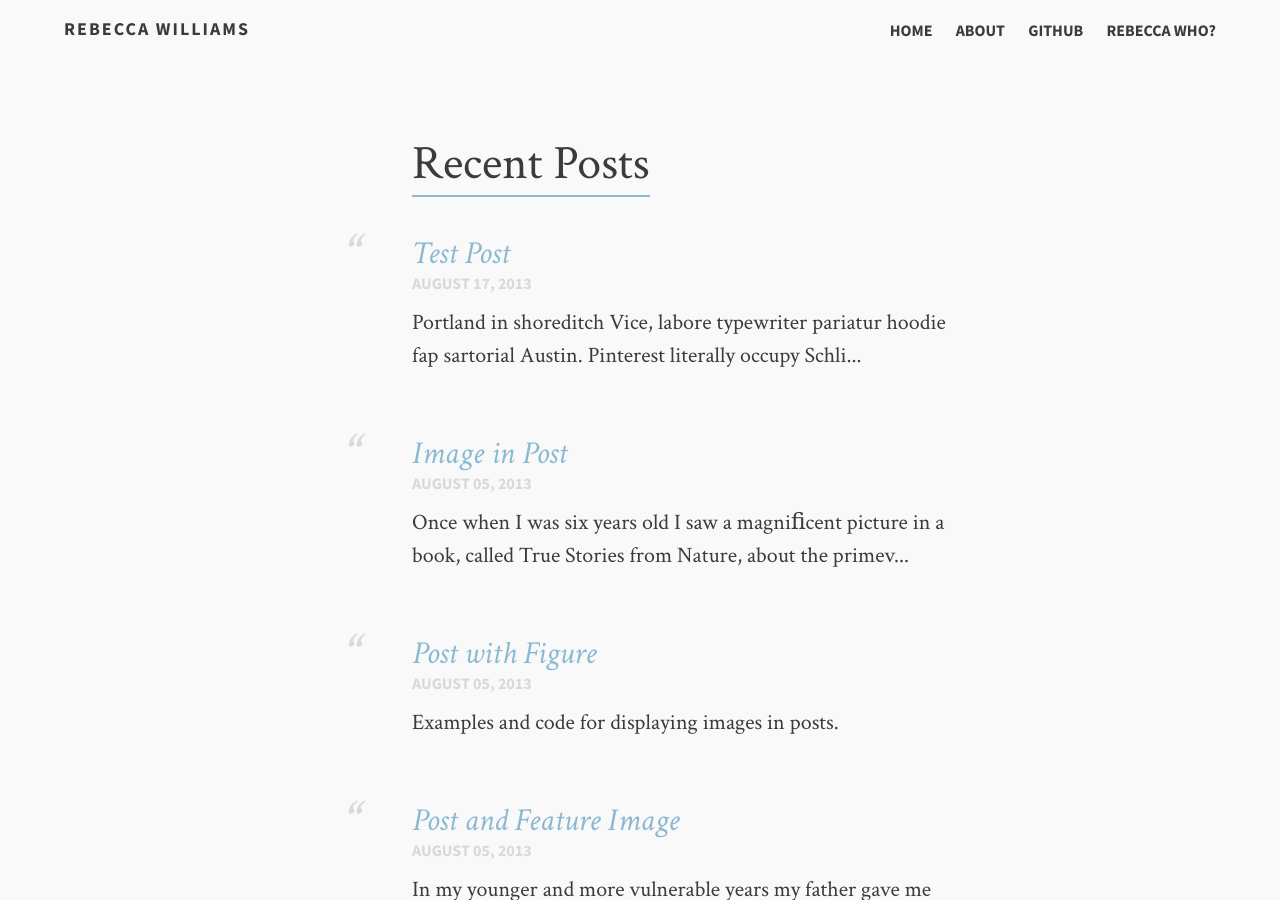
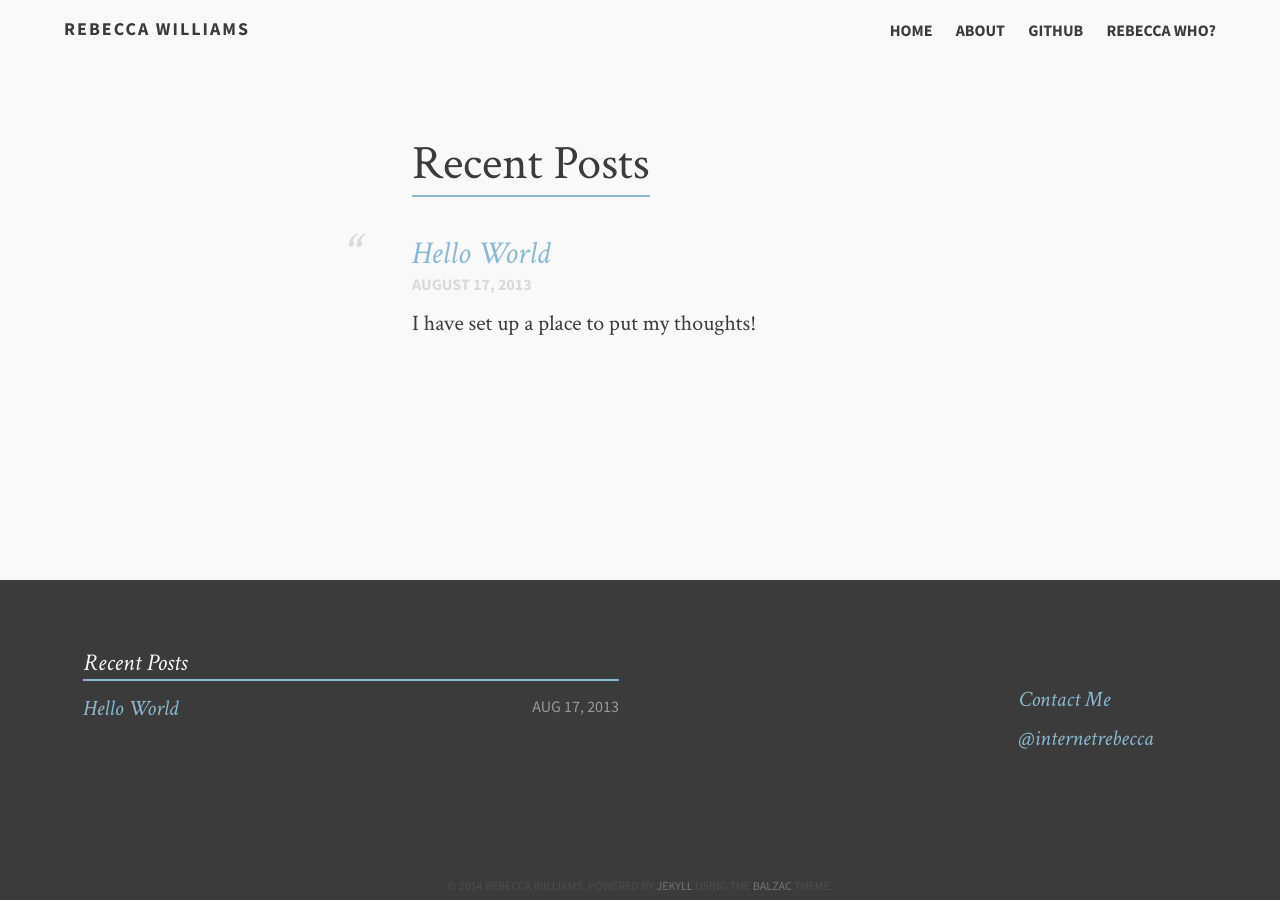
Before and after one commit to rebeccawilliams/rebeccawilliams.us, a Jekyll site: the page built from index.md, in a window 1280 px wide and 900 px high. Built offline with Jekyll 4.4.1, drawn with Linux system fonts in a browser that asks for light colours; some of the changed lines change nothing that is shown; some of the changed text lies outside the part shown.

Commit message:
Hello World

```diff
--- a/_includes/head-dark.html
+++ b/_includes/head-dark.html
@@ -1,3 +1,5 @@
+<!doctype html>
+<html lang="en">
 <meta charset="utf-8">
 <title>{% if page.title %}{{ page.title }} &#8211; {% endif %}{{ site.title }}</title>
 <meta name="description" content="{{ page.description }}">
--- a/_posts/2013-08-05-longform-post.md
+++ /dev/null
@@ -1,44 +0,0 @@
----
-layout: post-no-feature
-title: "A Longform Post to Cogitate"
-description: "Portland in shoreditch Vice, labore typewriter pariatur hoodie fap sartorial Austin. Pinterest literally occupy Schlitz forage."
-category: articles
-tags: [sample post, readability, test]
----
-
-Shoreditch bicycle rights anim, flexitarian laboris put a bird on it vinyl cupidatat narwhal. Hashtag artisan skateboard, flannel Bushwick nesciunt salvia aute fixie do plaid post-ironic dolor McSweeney's. Cliche pour-over chambray nulla four loko skateboard sapiente hashtag.
-
-Vero laborum commodo occupy. Semiotics voluptate mumblecore pug. Cosby sweater ullamco quinoa ennui assumenda, sapiente occupy delectus lo-fi. Ea fashion axe Marfa cillum aliquip. Retro Bushwick keytar cliche. Before they sold out sustainable gastropub Marfa readymade, ethical Williamsburg skateboard brunch qui consectetur gentrify semiotics. Mustache cillum irony, fingerstache magna pour-over keffiyeh tousled selfies.
-
-## Cupidatat 90's lo-fi authentic try-hard
-
-In pug Portland incididunt mlkshk put a bird on it vinyl quinoa. Terry Richardson shabby chic +1, scenester Tonx excepteur tempor fugiat voluptate fingerstache aliquip nisi next level. Farm-to-table hashtag Truffaut, Odd Future ex meggings gentrify single-origin coffee try-hard 90's.
-
-* Sartorial hoodie
-* Labore viral forage
-* Tote bag selvage
-* DIY exercitation et id ugh tumblr church-key
-
-Incididunt umami sriracha, ethical fugiat VHS ex assumenda yr irure direct trade. Marfa Truffaut bicycle rights, kitsch placeat Etsy kogi asymmetrical. Beard locavore flexitarian, kitsch photo booth hoodie plaid ethical readymade leggings yr.
-
-Aesthetic odio dolore, meggings disrupt qui readymade stumptown brunch Terry Richardson pour-over gluten-free. Banksy american apparel in selfies, biodiesel flexitarian organic meh wolf quinoa gentrify banjo kogi. Readymade tofu ex, scenester dolor umami fingerstache occaecat fashion axe Carles jean shorts minim. Keffiyeh fashion axe nisi Godard mlkshk dolore. Lomo you probably haven't heard of them eu non, Odd Future Truffaut pug keytar meggings McSweeney's Pinterest cred. Etsy literally aute esse, eu bicycle rights qui meggings fanny pack. Gentrify leggings pug flannel duis.
-
-## Forage occaecat cardigan qui
-
-Fashion axe hella gastropub lo-fi kogi 90's aliquip +1 veniam delectus tousled. Cred sriracha locavore gastropub kale chips, iPhone mollit sartorial. Anim dolore 8-bit, pork belly dolor photo booth aute flannel small batch. Dolor disrupt ennui, tattooed whatever salvia Banksy sartorial roof party selfies raw denim sint meh pour-over. Ennui eu cardigan sint, gentrify iPhone cornhole.
-
-> Whatever velit occaecat quis deserunt gastropub, leggings elit tousled roof party 3 wolf moon kogi pug blue bottle ea. Fashion axe shabby chic Austin quinoa pickled laborum bitters next level, disrupt deep v accusamus non fingerstache.
-
-Tote bag asymmetrical elit sunt. Occaecat authentic Marfa, hella McSweeney's next level irure veniam master cleanse. Sed hoodie letterpress artisan wolf leggings, 3 wolf moon commodo ullamco. Anim occupy ea labore Terry Richardson. Tofu ex master cleanse in whatever pitchfork banh mi, occupy fugiat fanny pack Austin authentic. Magna fugiat 3 wolf moon, labore McSweeney's sustainable vero consectetur. Gluten-free disrupt enim, aesthetic fugiat jean shorts trust fund keffiyeh magna try-hard.
-
-## Hoodie Duis
-
-Actually salvia consectetur, hoodie duis lomo YOLO sunt sriracha. Aute pop-up brunch farm-to-table odio, salvia irure occaecat. Sriracha small batch literally skateboard. Echo Park nihil hoodie, aliquip forage artisan laboris. Trust fund reprehenderit nulla locavore. Stumptown raw denim kitsch, keffiyeh nulla twee dreamcatcher fanny pack ullamco 90's pop-up est culpa farm-to-table. Selfies 8-bit do pug odio.
-
-### Thundercats Ho!
-
-Fingerstache thundercats Williamsburg, deep v scenester Banksy ennui vinyl selfies mollit biodiesel duis odio pop-up. Banksy 3 wolf moon try-hard, sapiente enim stumptown deep v ad letterpress. Squid beard brunch, exercitation raw denim yr sint direct trade. Raw denim narwhal id, flannel DIY McSweeney's seitan. Letterpress artisan bespoke accusamus, meggings laboris consequat Truffaut qui in seitan. Sustainable cornhole Schlitz, twee Cosby sweater banh mi deep v forage letterpress flannel whatever keffiyeh. Sartorial cred irure, semiotics ethical sed blue bottle nihil letterpress.
-
-Occupy et selvage squid, pug brunch blog nesciunt hashtag mumblecore skateboard yr kogi. Ugh small batch swag four loko. Fap post-ironic qui tote bag farm-to-table american apparel scenester keffiyeh vero, swag non pour-over gentrify authentic pitchfork. Schlitz scenester lo-fi voluptate, tote bag irony bicycle rights pariatur vero Vice freegan wayfarers exercitation nisi shoreditch. Chambray tofu vero sed. Street art swag literally leggings, Cosby sweater mixtape PBR lomo Banksy non in pitchfork ennui McSweeney's selfies. Odd Future Banksy non authentic.
-
-Aliquip enim artisan dolor post-ironic. Pug tote bag Marfa, deserunt pour-over Portland wolf eu odio intelligentsia american apparel ugh ea. Sunt viral et, 3 wolf moon gastropub pug id. Id fashion axe est typewriter, mlkshk Portland art party aute brunch. Sint pork belly Cosby sweater, deep v mumblecore kitsch american apparel. Try-hard direct trade tumblr sint skateboard. Adipisicing bitters excepteur biodiesel, pickled gastropub aute veniam.
--- a/_posts/2013-08-05-post-with-feature.md
+++ /dev/null
@@ -1,32 +0,0 @@
----
-layout: post
-title: Post and Feature Image
-description: "In my younger and more vulnerable years my father gave me some advice that I’ve been turning over in my mind ever since."
-category: articles
-tags: [intro, beginner, jekyll, tutorial]
-image:
-  feature: "https://farm8.staticflickr.com/7014/6840341477_e49612bc59_o_d.jpg"
----
-
-“Whenever you feel like criticizing any one,” he told me, “just remember that all the people in this world haven’t had the advantages that you’ve had.”
-
-He didn’t say any more, but we’ve always been unusually communicative in a reserved way, and I understood that he meant a great deal more than that. In consequence, I’m inclined to reserve all judgments, a habit that has opened up many curious natures to me and also made me the victim of not a few veteran bores. The abnormal mind is quick to detect and attach itself to this quality when it appears in a normal person, and so it came about that in college I was unjustly accused of being a politician, because I was privy to the secret griefs of wild, unknown men. Most of the confidences were unsought — frequently I have feigned sleep, preoccupation, or a hostile levity when I realized by some unmistakable sign that an intimate revelation was quivering on the horizon; for the intimate revelations of young men, or at least the terms in which they express them, are usually plagiaristic and marred by obvious suppressions. Reserving judgments is a matter of infinite hope. I am still a little afraid of missing something if I forget that, as my father snobbishly suggested, and I snobbishly repeat, a sense of the fundamental decencies is parcelled out unequally at birth.
-
-And, after boasting this way of my tolerance, I come to the admission that it has a limit. Conduct may be founded on the hard rock or the wet marshes, but after a certain point I don’t care what it’s founded on. When I came back from the East last autumn I felt that I wanted the world to be in uniform and at a sort of moral attention forever; I wanted no more riotous excursions with privileged glimpses into the human heart. Only Gatsby, the man who gives his name to this book, was exempt from my reaction — Gatsby, who represented everything for which I have an unaffected scorn. If personality is an unbroken series of successful gestures, then there was something gorgeous about him, some heightened sensitivity to the promises of life, as if he were related to one of those intricate machines that register earthquakes ten thousand miles away. This responsiveness had nothing to do with that flabby impressionability which is dignified under the name of the “creative temperament.”— it was an extraordinary gift for hope, a romantic readiness such as I have never found in any other person and which it is not likely I shall ever find again. No — Gatsby turned out all right at the end; it is what preyed on Gatsby, what foul dust floated in the wake of his dreams that temporarily closed out my interest in the abortive sorrows and short-winded elations of men.
-My family have been prominent, well-to-do people in this Middle Western city for three generations. The Carraways are something of a clan, and we have a tradition that we’re descended from the Dukes of Buccleuch, but the actual founder of my line was my grandfather’s brother, who came here in fifty-one, sent a substitute to the Civil War, and started the wholesale hardware business that my father carries on to-day.
-
-I never saw this great-uncle, but I’m supposed to look like him — with special reference to the rather hard-boiled painting that hangs in father’s office. I graduated from New Haven in 1915, just a quarter of a century after my father, and a little later I participated in that delayed Teutonic migration known as the Great War. I enjoyed the counter-raid so thoroughly that I came back restless. Instead of being the warm centre of the world, the Middle West now seemed like the ragged edge of the universe — so I decided to go East and learn the bond business. Everybody I knew was in the bond business, so I supposed it could support one more single man. All my aunts and uncles talked it over as if they were choosing a prep school for me, and finally said, “Why — ye — es,” with very grave, hesitant faces. Father agreed to finance me for a year, and after various delays I came East, permanently, I thought, in the spring of twenty-two.
-
-The practical thing was to find rooms in the city, but it was a warm season, and I had just left a country of wide lawns and friendly trees, so when a young man at the office suggested that we take a house together in a commuting town, it sounded like a great idea. He found the house, a weather-beaten cardboard bungalow at eighty a month, but at the last minute the firm ordered him to Washington, and I went out to the country alone. I had a dog — at least I had him for a few days until he ran away — and an old Dodge and a Finnish woman, who made my bed and cooked breakfast and muttered Finnish wisdom to herself over the electric stove.
-
-It was lonely for a day or so until one morning some man, more recently arrived than I, stopped me on the road.
-
-“How do you get to West Egg village?” he asked helplessly.
-
-I told him. And as I walked on I was lonely no longer. I was a guide, a pathfinder, an original settler. He had casually conferred on me the freedom of the neighborhood.
-And so with the sunshine and the great bursts of leaves growing on the trees, just as things grow in fast movies, I had that familiar conviction that life was beginning over again with the summer.
-
-There was so much to read, for one thing, and so much fine health to be pulled down out of the young breath-giving air. I bought a dozen volumes on banking and credit and investment securities, and they stood on my shelf in red and gold like new money from the mint, promising to unfold the shining secrets that only Midas and Morgan and Maecenas knew. And I had the high intention of reading many other books besides. I was rather literary in college — one year I wrote a series of very solemn and obvious editorials for the “Yale News.”— and now I was going to bring back all such things into my life and become again that most limited of all specialists, the “well-rounded man.” This isn’t just an epigram — life is much more successfully looked at from a single window, after all.
-
-It was a matter of chance that I should have rented a house in one of the strangest communities in North America. It was on that slender riotous island which extends itself due east of New York — and where there are, among other natural curiosities, two unusual formations of land. Twenty miles from the city a pair of enormous eggs, identical in contour and separated only by a courtesy bay, jut out into the most domesticated body of salt water in the Western hemisphere, the great wet barnyard of Long Island Sound. They are not perfect ovals — like the egg in the Columbus story, they are both crushed flat at the contact end — but their physical resemblance must be a source of perpetual confusion to the gulls that fly overhead. To the wingless a more arresting phenomenon is their dissimilarity in every particular except shape and size.
-I lived at West Egg, the — well, the less fashionable of the two, though this is a most superficial tag to express the bizarre and not a little sinister contrast between them. My house was at the very tip of the egg, only fifty yards from the Sound, and squeezed between two huge places that rented for twelve or fifteen thousand a season. The one on my right was a colossal affair by any standard — it was a factual imitation of some Hotel de Ville in Normandy, with a tower on one side, spanking new under a thin beard of raw ivy, and a marble swimming pool, and more than forty acres of lawn and garden. It was Gatsby’s mansion. Or, rather, as I didn’t know Mr. Gatsby, it was a mansion inhabited by a gentleman of that name. My own house was an eyesore, but it was a small eyesore, and it had been overlooked, so I had a view of the water, a partial view of my neighbor’s lawn, and the consoling proximity of millionaires — all for eighty dollars a month.
--- a/_posts/2013-08-05-post-with-figure.md
+++ /dev/null
@@ -1,23 +0,0 @@
----
-layout: post
-title: "Post with Figure"
-description: "Examples and code for displaying images in posts."
-category: articles
-tags: [sample post, images, test]
----
-
-This is a post that uses a `figure`. It stacks these images and places a nice little caption below if you fill out `figcaption`.
-
-### Single Image Figure
-
-<figure>
-	<img src="http://farm9.staticflickr.com/8426/7758832526_cc8f681e48_c.jpg">
-	<figcaption>Morning Fog Emerging From Trees by A Guy Taking Pictures, on Flickr</figcaption>
-</figure>
-
-{% highlight html linenos %}
-<figure>
-	<img src="/images/image-filename-1.jpg">
-	<figcaption>Caption describing these two images.</figcaption>
-</figure>
-{% endhighlight %}
--- a/_posts/2013-08-05-the-little-prince.md
+++ /dev/null
@@ -1,33 +0,0 @@
----
-layout: post-no-feature
-title: "Image in Post"
-description: "Once when I was six years old I saw a magniﬁcent picture in a book, called
-True Stories from Nature, about the primeval forest."
-comments: true
-category: articles
----
-
- It was a picture of a boa constrictor in the act of swallowing an animal. Here is a copy of the drawing:
-
- ![Drawing A]({{ site.url }}/images/money.jpg)
-
- In the book it said: “Boa constrictors swallow their prey whole, without
-chewing it. After that they are not able to move, and they sleep through the
-six months that they need for digestion.”
-
-I pondered deeply, then, over the adventures of the jungle. And after some
-work with a colored pencil I succeeded in making my ﬁrst drawing.
-My Drawing Number One. It looked like this:
-
-![Drawing Number One]({{ site.url }}/images/sticker-mule.jpg)
-
-I showed my masterpiece to the grown-ups, and asked them whether the
-drawing frightened them.
-
-But they answered: “Frighten? Why should any one be frightened by a
-hat?”
-
-My drawing was not a picture of a hat. It was a picture of a boa constrictor
-digesting an elephant. But since the grown-ups were not able to understand it,
-I made another drawing: I drew the inside of the boa constrictor, so that the
-grown-ups could see it clearly. They always need to have things explained.
--- a/_posts/2013-08-17-test-post.md
+++ b/_posts/2013-08-17-test-post.md
@@ -1,12 +1,29 @@
 ---
 layout: post-light-feature
-title: Test Post
-description: "Portland in shoreditch Vice, labore typewriter pariatur hoodie fap sartorial Austin. Pinterest literally occupy Schlitz forage."
+title: Hello World
+description: "I have set up a place to put my thoughts!"
 categories: articles
 date: 2013-08-17
 image:
-        feature: soft-trees.jpg
+        feature: https://raw.githubusercontent.com/rebeccawilliams/rebeccawilliams.github.io/master/images/a5503950a23611e2a45222000a9e06f4_7.jpg
 ---
-Shoreditch bicycle rights anim, flexitarian laboris put a bird on it vinyl cupidatat narwhal. Hashtag artisan skateboard, flannel Bushwick nesciunt salvia aute fixie do plaid post-ironic dolor McSweeney's. Cliche pour-over chambray nulla four loko skateboard sapiente hashtag.
+My blogging career to date:
 
-Vero laborum commodo occupy. Semiotics voluptate mumblecore pug. Cosby sweater ullamco quinoa ennui assumenda, sapiente occupy delectus lo-fi. Ea fashion axe Marfa cillum aliquip. Retro Bushwick keytar cliche. Before they sold out sustainable gastropub Marfa readymade, ethical Williamsburg skateboard brunch qui consectetur gentrify semiotics. Mustache cillum irony, fingerstache magna pour-over keffiyeh tousled selfies.
+* thisisdumbiknow.livejournal.com, ~2002-2004 (are these the right dates?)
+* thisisdumbtooiknow.blogspot.com, ~2008-2010
+* [some work blogging at sunlightfoundation.com/blog/author/rwilliams/ ~2013-2014]
+* a hiadus w/ a million tumblrs started, but not kept up ~2010-present, see:
+	* http://thesearewebcomicsiknow.tumblr.com/
+	* http://songstoputyouinamood.tumblr.com/
+	* http://songstopickyouup.tumblr.com/
+	* http://housingcrisissolutions.tumblr.com/
+	* http://internetrebecca.tumblr.com/
+	* http://municipaltransparency.tumblr.com/
+	* http://todayrebeccalearned.tumblr.com/
+	* http://opendataimpact.tumblr.com/
+	* http://repeatendlesslytoyourself.tumblr.com/
+	* http://thetimballchallenge.tumblr.com/
+	* +? (I am pretty sure I am forgetting some)
+* rebeccawilliams.us/blog, 2014-?
+
+Needless to say, I am glad to have a spot once again.
```
